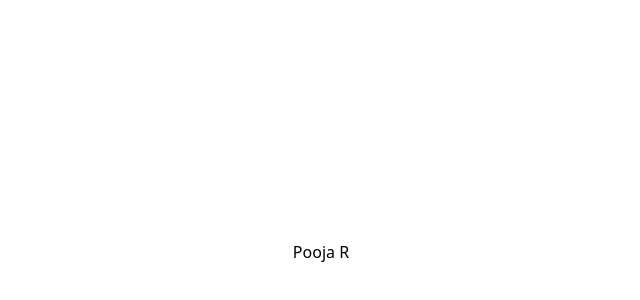
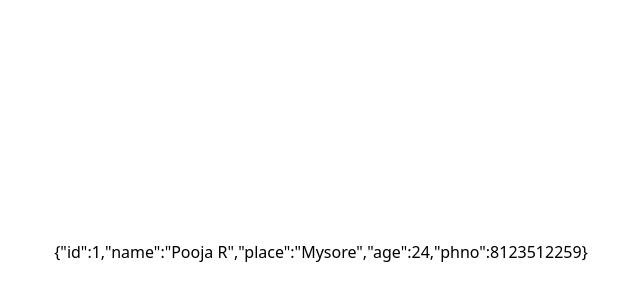
Before and after one commit to PoojaRamesh3/Image-and-File-Loder-POC, a React (Create React App) app: page /2 in a window 1280 px wide. Shown: the part 148-448 px from the top of the page, without its empty margins (319-959 px from the left). Built offline with nearby package versions, Linux system fonts and the light colour scheme.

Commit message:
Initial Message

```diff
--- a/src/DataList2.tsx
+++ b/src/DataList2.tsx
@@ -1,5 +1,5 @@
 const DataList2 = (props: any) => {
-  return <div>{props.dataObj.name}</div>;
+  return <div>{JSON.stringify(props.dataObj)}</div>;
 };
 
 export default DataList2;
```
